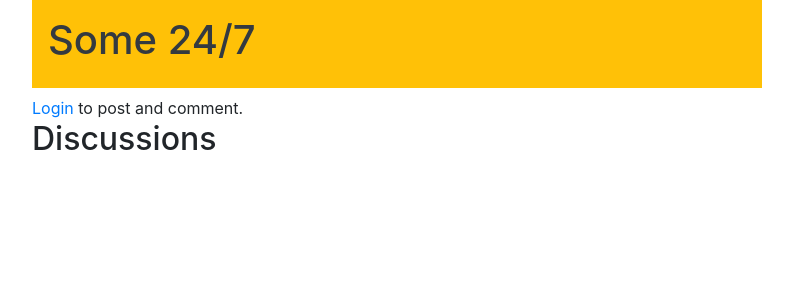
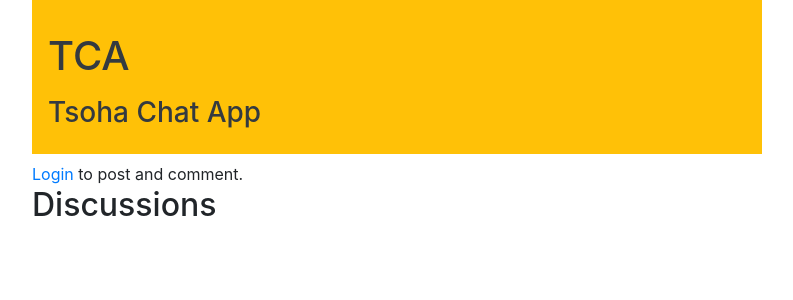
Before and after one commit to nettivastaava/Keskustelusovellus, a Flask app: page / in a window 1280 px wide. Shown: the top 300 px of the page, without its empty margins (53-846 px from the left). Run offline with Flask 2, Linux system fonts and the light colour scheme; data that the repository does not hold is empty; some libraries are stand-ins or nearby versions.

Commit message:
Name change

```diff
--- a/templates/index.html
+++ b/templates/index.html
@@ -6,7 +6,8 @@
 <div class="container">
 <div class="row">
 <div class="col-8">
-<div class="p-3 mb-2 bg-warning text-dark"><h1>Some 24/7</h1></div>
+<div class="p-3 mb-2 bg-warning text-dark"><p><h1>TCA</h1></p>
+<h3>Tsoha Chat App</h3></div>
 
 
 {% if session.username %}
```
